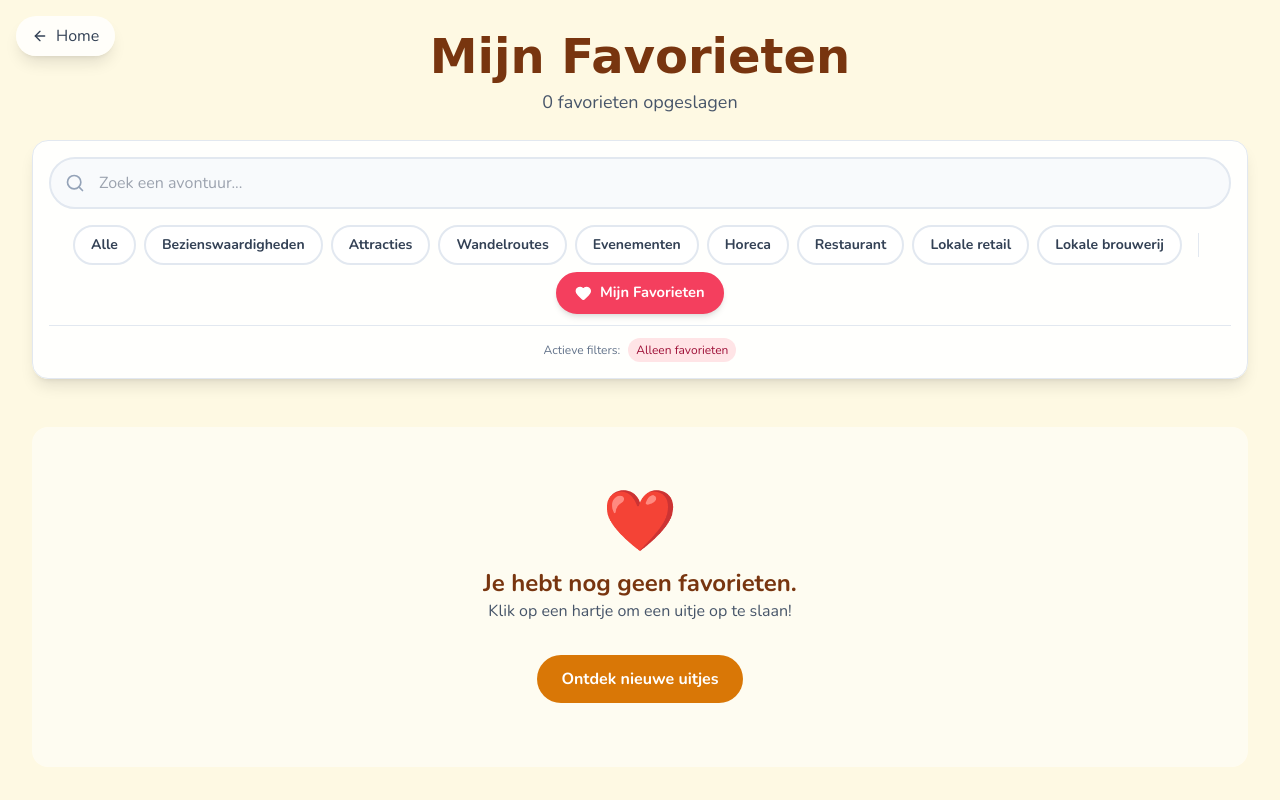
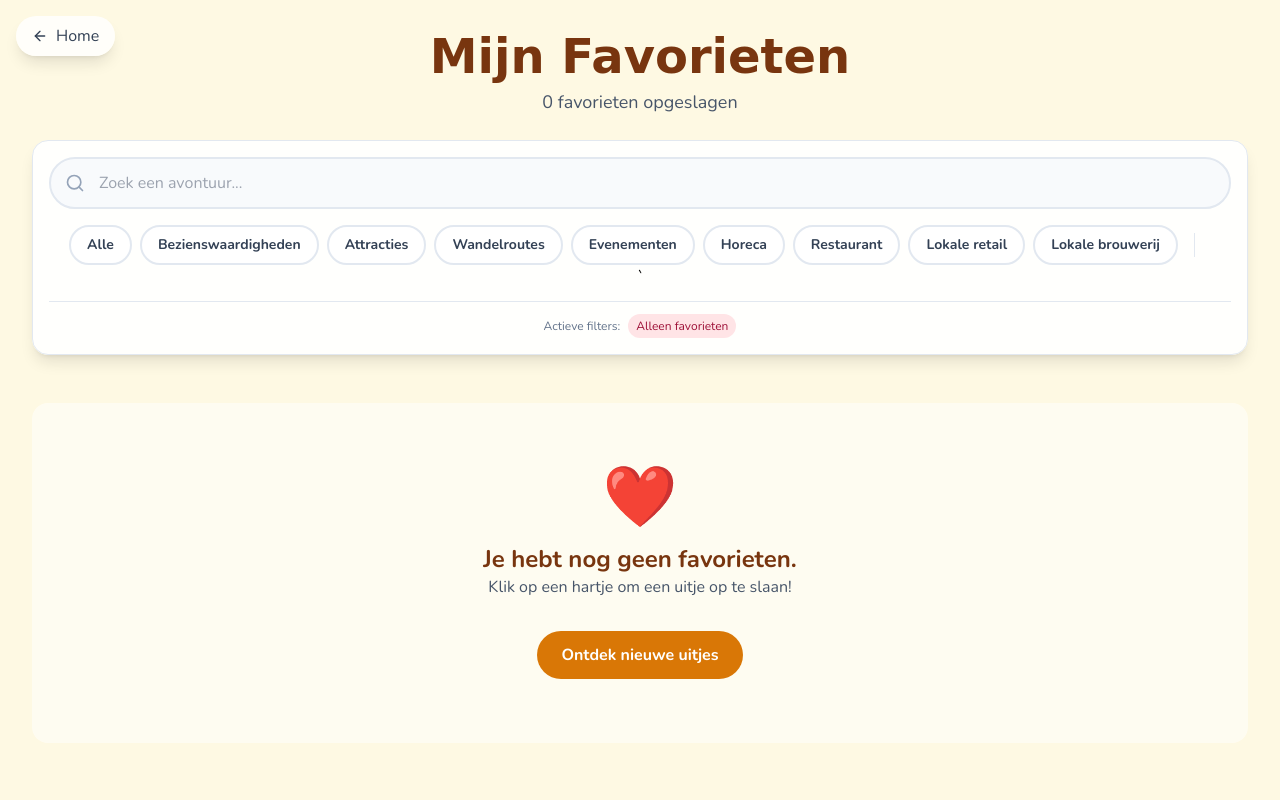
Before and after one commit to stef-mat/reis-app, a React (Create React App) app: page / in a window 1280 px wide. Both pictures are taken after a click on the element 800 px from the left and 422 px from the top of the page. Built offline with nearby package versions, Linux system fonts and the light colour scheme.

Commit message:
versie 3

```diff
--- a/src/App.js
+++ b/src/App.js
@@ -1,7 +1,6 @@
 import React, { useState } from 'react';
 import LandingPage from './pages/LandingPage';
 import LocationsPage from './pages/LocationsPage';
-import { FavoritesProvider } from './context/FavoritesContext';
 import { HiddenLocationsProvider } from './context/HiddenLocationsContext';
 import { APP_CONFIG } from './config';
 
@@ -35,14 +34,12 @@ const App = () => {
     );
 
     return (
-        <FavoritesProvider>
         <HiddenLocationsProvider>
             <main style={{ fontFamily: "'Nunito', sans-serif" }}>
                 <GlobalStyles />
                 {renderPage()}
             </main>
         </HiddenLocationsProvider>
-        </FavoritesProvider>
     );
 };
 
--- a/src/components/SearchAndFilter.js
+++ b/src/components/SearchAndFilter.js
@@ -11,7 +11,8 @@ const SearchAndFilter = ({
     onRestoreHidden,
     hasHidden,
     activeView,
-    favoritesCount
+    favoritesCount,
+    showFavoritesButton = true  // Deze regel toevoegen
 }) => {
     const [isExpanded, setIsExpanded] = useState(false);
 
@@ -101,7 +102,8 @@ const SearchAndFilter = ({
 
                     {/* Action Buttons */}
 <div className="flex flex-wrap gap-2 justify-center mt-2 sm:mt-0">
-                        {/* Favorites Button */}
+    {/* Favorites Button - alleen tonen als showFavoritesButton true is */}
+    {showFavoritesButton && (
         <button
             onClick={onShowFavorites}
             className={`flex items-center gap-2 px-3 py-2 sm:px-4 sm:py-2 rounded-full text-xs sm:text-sm font-semibold transition-all duration-200 border-2 ${
@@ -120,21 +122,14 @@ const SearchAndFilter = ({
                 </span>
             )}
         </button>
+    )}
 
-                        {/* Restore Hidden Button */}
+    {/* Restore Hidden Button blijft ongewijzigd */}
     {hasHidden && (
-                            <button
-                                onClick={onRestoreHidden}
-                                className="flex items-center gap-2 px-3 py-2 sm:px-4 sm:py-2 rounded-full text-xs sm:text-sm font-semibold bg-white text-slate-700 border-2 border-slate-200 hover:bg-slate-50 hover:scale-102 transition-all duration-200"
-                                title="Herstel alle verborgen locaties"
-                            >
-                                <RotateCcw className="w-3 h-3 sm:w-4 sm:h-4" />
-                                <span className="hidden sm:inline">Verborgen herstellen</span>
-                                <span className="sm:hidden">Herstel</span>
-                            </button>
+        <button>...</button>
     )}
 </div>
-                </div>
+                </div>`
 
                 {/* Active Filters Indicator */}
                 {(searchTerm || activeView === 'favorites' || (selectedCategory && selectedCategory !== 'Alle')) && (
--- a/src/data/doen.json
+++ b/src/data/doen.json
@@ -37,19 +37,6 @@
     "reistijd_auto": "±4 min",
     "reistijd_fiets": "±6 min",
     "aanraders": "Combineer een bezoek aan het landgoed met een wandeling en drink iets in het koetshuis; er is een speelhoek binnen en buitenspeelgoed."
-  },
-  {
-    "categorie": "Attracties",
-    "naam": "Doolhofpark Bakkeveen",
-    "adres": "Mjûmsterwei 16, 9243 SK Bakkeveen",
-    "gps_coordinaten": "53.103 N, 6.259 E",
-    "beschrijving": "Labyrintenpark met drie doolhoven, speeltuin, waterspeelplaats en goud‑zeefbeekje. Toegang is gratis; consumptie verplicht bij het paviljoenfriesland.nl.",
-    "prijsindicatie": "gratis entree, hapjes/ijsjes vanaf €2",
-    "openingstijden": "Schoolvakanties: ma‑zo 10‑22 u; buiten vakanties: wo‑zo 10‑22 ufriesland.nl.",
-    "website": "doolhofpark.nl",
-    "reistijd_auto": "±3 min",
-    "reistijd_fiets": "±5 min",
-    "aanraders": "Vind de weg in de heggen‑ en houten doolhof, ga springen op de trampoline en bouw dammen bij het beekje; geschikt voor alle leeftijden."
   },
   {
     "categorie": "Attracties",
--- a/src/data/index.js
+++ b/src/data/index.js
@@ -2,5 +2,8 @@
 import doenData from './doen.json';
 import etenData from './eten.json';
 
-// Combineer de twee arrays tot één grote lijst
-export const locaties = [...doenData, ...etenData];
+// Combineer de twee arrays en filter duplicates op naam
+const combinedData = [...doenData, ...etenData];
+export const locaties = combinedData.filter((location, index, self) =>
+    index === self.findIndex(l => l.naam === location.naam)
+);
--- a/src/pages/LocationsPage.js
+++ b/src/pages/LocationsPage.js
@@ -11,13 +11,48 @@ import { locaties } from '../data/index';
 
 const LocationsPage = ({ setPageState, initialFilters, showFavorites }) => {
     const [searchTerm, setSearchTerm] = useState('');
-    const [selectedCategories, setSelectedCategories] = useState(initialFilters || []);
+    const [selectedCategories, setSelectedCategories] = useState([]);
     const [selectedLocation, setSelectedLocation] = useState(null);
     const [activeView, setActiveView] = useState(showFavorites ? 'favorites' : 'all');
 
     const { favorites, favoriteLocations, toggleFavorite } = useFavorites();
     const { hidden, hideLocation, restoreLocation } = useHiddenLocations();
+
+    const uniqueCategories = useMemo(() => {
+        // Filter duplicates uit locaties data
+        const uniqueLocations = locaties.filter((location, index, self) =>
+            index === self.findIndex(l => l.naam === location.naam)
+        );
+
+        if (initialFilters && initialFilters.length > 0) {
+            return [...new Set(initialFilters)];
+        }
+        return [...new Set(uniqueLocations.map(loc => loc.categorie))];
+    }, [initialFilters]);
+
+    const allCategories = ['Alle', ...uniqueCategories];
+
+    // Initialiseer selectedCategories correct
+    useEffect(() => {
+        if (showFavorites) {
+            setActiveView('favorites');
+            setPageState(prevState => ({ ...prevState, showFavorites: false }));
+        } else if (initialFilters && initialFilters.length > 0) {
+            setSelectedCategories([...initialFilters]); // Force new array
+        } else {
+            setSelectedCategories([...uniqueCategories]); // Force new array
+        }
+    }, [showFavorites, initialFilters, uniqueCategories, setPageState]);
+
     const filteredByGroup = useFilteredLocations(searchTerm, selectedCategories);
+
+    // Debug logging + cleanup
+    useEffect(() => {
+        console.log('selectedCategories changed:', selectedCategories);
+        console.log('filteredByGroup length:', filteredByGroup.length);
+        console.log('favorites.size:', favorites.size);
+        console.log('favorites contents:', [...favorites]);
+    }, [selectedCategories, filteredByGroup, favorites]);
 
     const locationsFiltered = filteredByGroup.filter(loc => !hidden.has(loc.naam));
     const favoritesFiltered = favoriteLocations
@@ -28,18 +63,15 @@ const LocationsPage = ({ setPageState, initialFilters, showFavorites }) => {
         ? locationsFiltered
         : favoritesFiltered;
 
-    // Effect om direct naar favorieten te gaan als showFavorites parameter is meegegeven
-    useEffect(() => {
-        if (showFavorites) {
-            setActiveView('favorites');
-        }
-    }, [showFavorites]);
+    const handleCategoryChange = (category) => {
+        console.log('Category clicked:', category); // Debug log
+        setActiveView('all');
 
-    const handleCategoryChange = (category) => {
-        setActiveView('all');
         if (category === 'Alle') {
-            setSelectedCategories(uniqueCategories);
+            console.log('Setting all categories:', uniqueCategories); // Debug log
+            setSelectedCategories([...uniqueCategories]); // Force new array
         } else {
+            console.log('Setting single category:', [category]); // Debug log
             setSelectedCategories([category]);
         }
     };
@@ -49,15 +81,6 @@ const LocationsPage = ({ setPageState, initialFilters, showFavorites }) => {
     const handleRestoreHidden = () => {
         hidden.forEach(name => restoreLocation(name));
     };
-
-    const uniqueCategories = useMemo(() => {
-        if (initialFilters && initialFilters.length > 0) {
-            return [...new Set(initialFilters)];
-        }
-        return [...new Set(locaties.map(loc => loc.categorie))];
-    }, [initialFilters]);
-
-    const allCategories = ['Alle', ...uniqueCategories];
 
     return (
         <div className="min-h-screen bg-amber-100/50">
@@ -79,20 +102,22 @@ const LocationsPage = ({ setPageState, initialFilters, showFavorites }) => {
                         searchTerm={searchTerm}
                         onSearchChange={setSearchTerm}
                         categories={allCategories}
-                        selectedCategory={selectedCategories.length === 1 ? selectedCategories[0] : ''}
+                        selectedCategory={
+                            selectedCategories.length === uniqueCategories.length ? 'Alle' :
+                            selectedCategories.length === 1 ? selectedCategories[0] : ''
+                        }
                         onCategoryChange={handleCategoryChange}
-                        onShowFavorites={handleShowFavorites}
                         onRestoreHidden={handleRestoreHidden}
                         hasHidden={hidden.size > 0}
                         activeView={activeView}
-                        favoritesCount={favorites.size}
+                        showFavoritesButton={false}
                     />
                 </PageHeader>
 
                 <div className="grid grid-cols-1 md:grid-cols-2 lg:grid-cols-3 gap-6 md:gap-8">
-                    {locationsToShow.map((location) => (
+                    {locationsToShow.map((location, index) => (
                         <LocationCard
-                            key={location.naam}
+                            key={`${location.naam}-${index}`}
                             location={location}
                             onShowDetails={setSelectedLocation}
                         />
```
Lines whose indentation alone changed are shown as unchanged.
